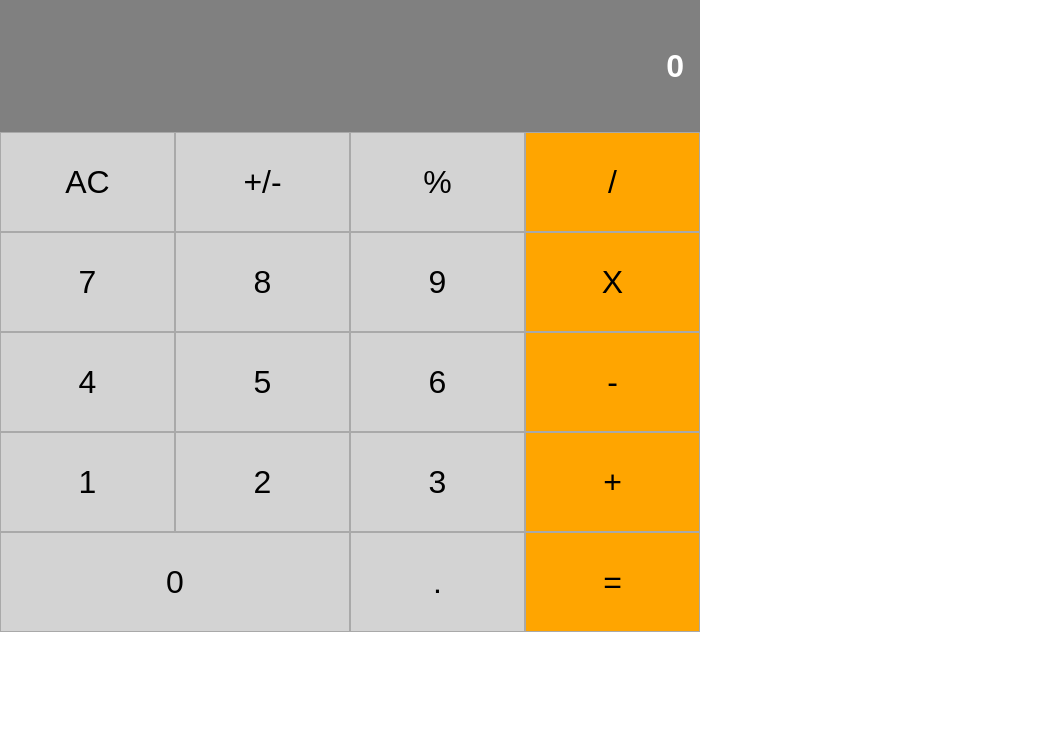
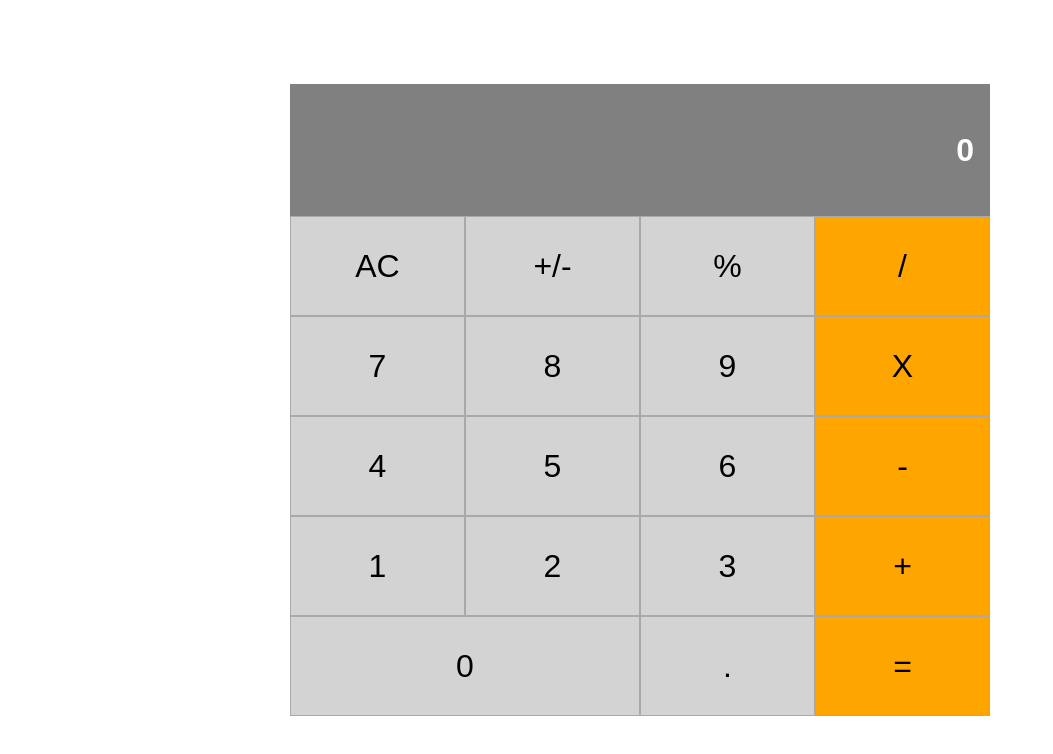
Before and after one commit to MauricioRobayo/calculator, a React (Create React App) app: page / in a window 1280 px wide. Shown: the top 754 px of the page, without its empty margins (0-1053 px from the left). Built offline with nearby package versions, Linux system fonts and the light colour scheme.

Commit message:
style: clean css rules

```diff
--- a/src/components/App.css
+++ b/src/components/App.css
@@ -1,26 +1,30 @@
 body {
+  height: 100vh;
+  margin: 0;
+  padding: 0;
+}
+body, button {
   font-size: 32px;
   font-family: sans-serif;
+  display: flex;
+  justify-content: center;
+  align-items: center;
 }
 .app {
   width: 700px;
 }
+.display, .button-panel {
+  height: 100px;
+  display: flex;
+}
 .display {
   background-color: gray;
-  height: 100px;
   color: white;
   font-weight: bold;
   padding: 1rem;
-  display: flex;
   justify-content: flex-end;
   align-items: center;
 }
-.button-panel {
-  height: 100px;
-  display: flex;
-  align-content: stretch;
-}
 .button-panel button {
   border: 1px solid darkgray;
-  font-size: inherit;
 }
```
